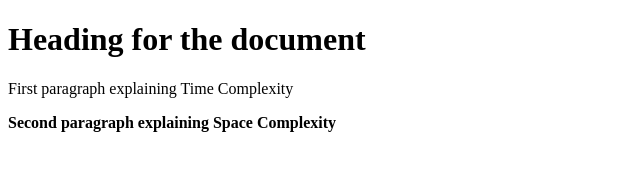
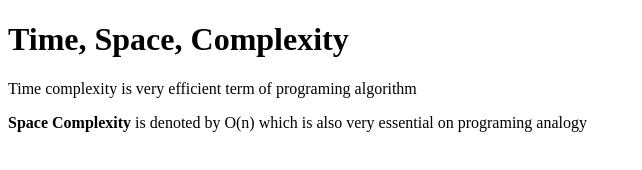
Before and after one commit to acciojob/time-and-space-complexity-Dipto07, a website: page main.html in a window 1280 px wide. Shown: the whole page, without its empty margins (0-642 px from the left). Drawn offline with Linux system fonts and the light colour scheme.

Commit message:
created a submission

```diff
--- a/main.html
+++ b/main.html
@@ -7,9 +7,9 @@
 </head>
 
 <body>
-	<h1>Heading for the document</h1>
-	<p>First paragraph explaining Time Complexity</p>
-	<p><b>Second paragraph explaining Space Complexity</b></p>
+	<h1>Time, Space, Complexity</h1>
+	<p>Time complexity is very efficient term of programing algorithm</p>
+	<p><b>Space Complexity</b> is denoted by O(n) which is also very essential on programing analogy</p>
     <script type="text/javascript" src="./script.js">
 </script>
 
```
